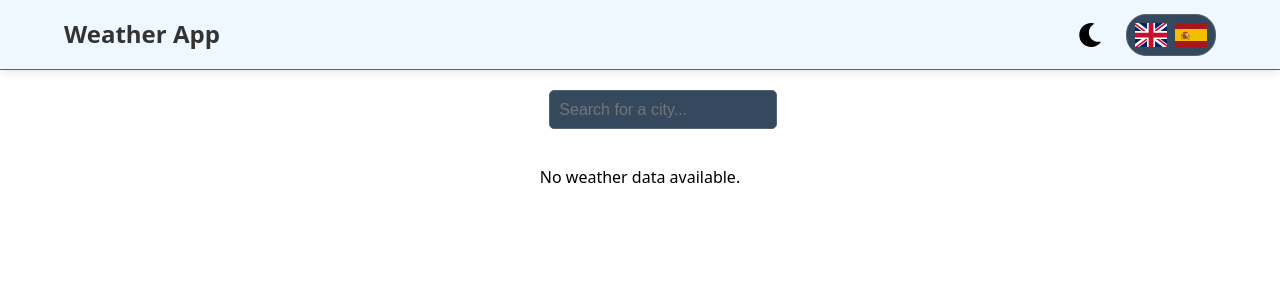
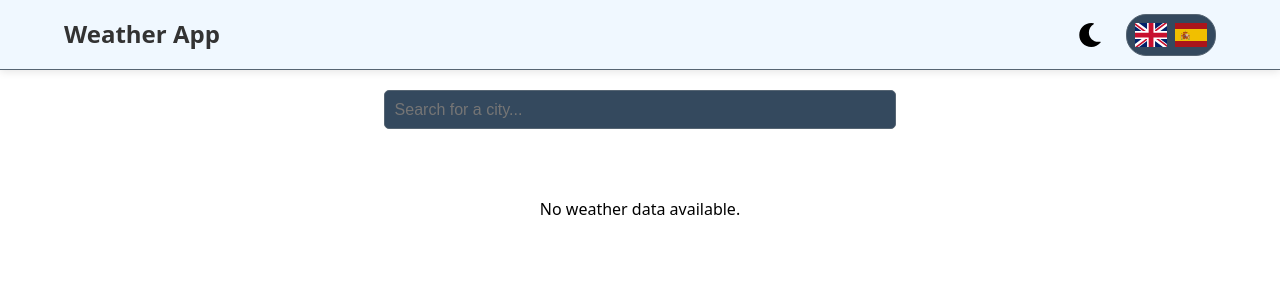
Before and after one commit to Ibrakara/react-weather-app, a React (Vite) app: page / in a window 1280 px wide. Shown: the top 300 px of the page. Built offline with nearby package versions, Linux system fonts and the light colour scheme; no server answers.

Commit message:
add styling to home page

```diff
--- a/src/pages/HomePage.jsx
+++ b/src/pages/HomePage.jsx
@@ -12,6 +12,7 @@ import {
 } from "../store/slices/weatherSlice.js";
 import { setSearchedLocation } from "../store/slices/locationSlice.js";
 import { getErrorMessage } from "../services/helpers.js";
+import styles from "../styles/HomePage.module.css";
 
 function HomePage() {
   const dispatch = useDispatch();
@@ -76,7 +77,7 @@ function HomePage() {
   }, [forecastIsSuccess, forecastData, dispatch]);
 
   return (
-    <>
+    <div className={styles.homePage}>
       <SearchBar
         onSearch={(location) => dispatch(setSearchedLocation(location))}
       />
@@ -88,7 +89,7 @@ function HomePage() {
       {!cityIsLoading && !cityData && !cityError && (
         <p>No weather data available.</p>
       )}
-    </>
+    </div>
   );
 }
 
--- /dev/null
+++ b/src/styles/HomePage.module.css
@@ -0,0 +1,9 @@
+.homePage {
+  display: flex;
+  flex-direction: column;
+  align-items: center;
+  gap: 2rem;
+  width: 100%;
+  min-width: 50vw;
+  max-width: 800px;
+}
```
